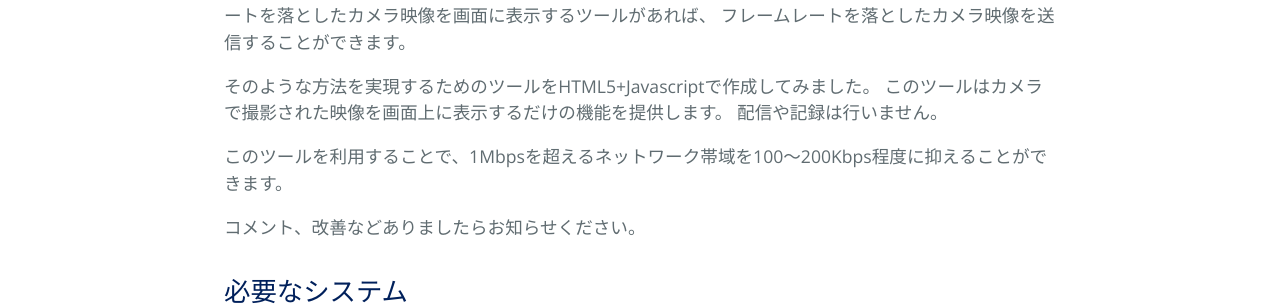
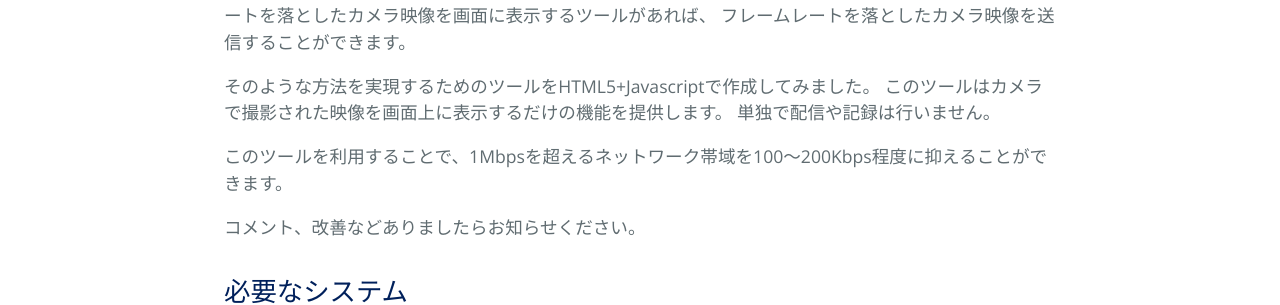
Before and after one commit to kyoto-u/online-edu, a Jekyll site: the page built from slow-camera-guide.md, in a window 1280 px wide. Shown: the part 771-1076 px from the top of the page. Built offline with Jekyll 4.4.1, drawn with Linux system fonts in a browser that asks for light colours; our own code applies the rules of GitHub Pages for plain Markdown files.

Commit message:
Update slow-camera-guide.md

```diff
--- a/slow-camera-guide.md
+++ b/slow-camera-guide.md
@@ -14,7 +14,7 @@
 
 そのような方法を実現するためのツールをHTML5+Javascriptで作成してみました。
 このツールはカメラで撮影された映像を画面上に表示するだけの機能を提供します。
-配信や記録は行いません。
+単独で配信や記録は行いません。
 
 このツールを利用することで、1Mbpsを超えるネットワーク帯域を100～200Kbps程度に抑えることができます。
 
```
